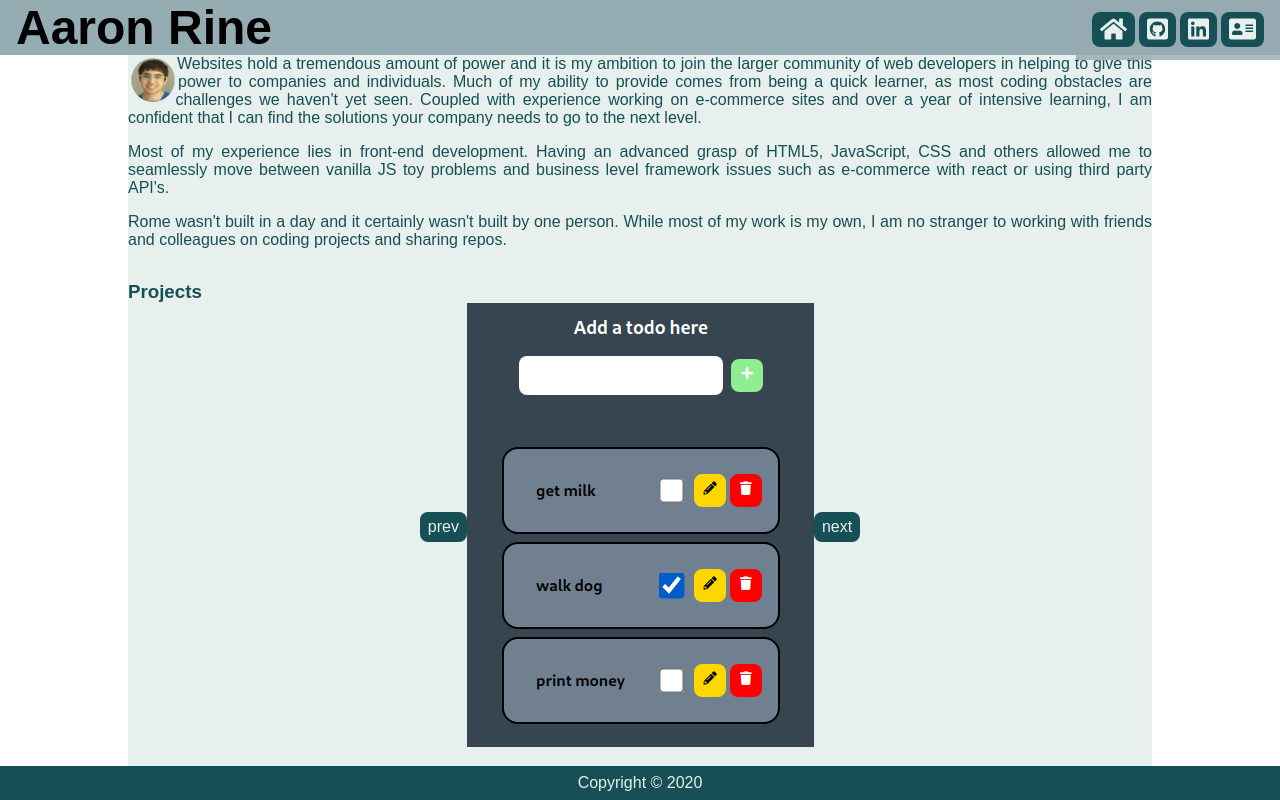
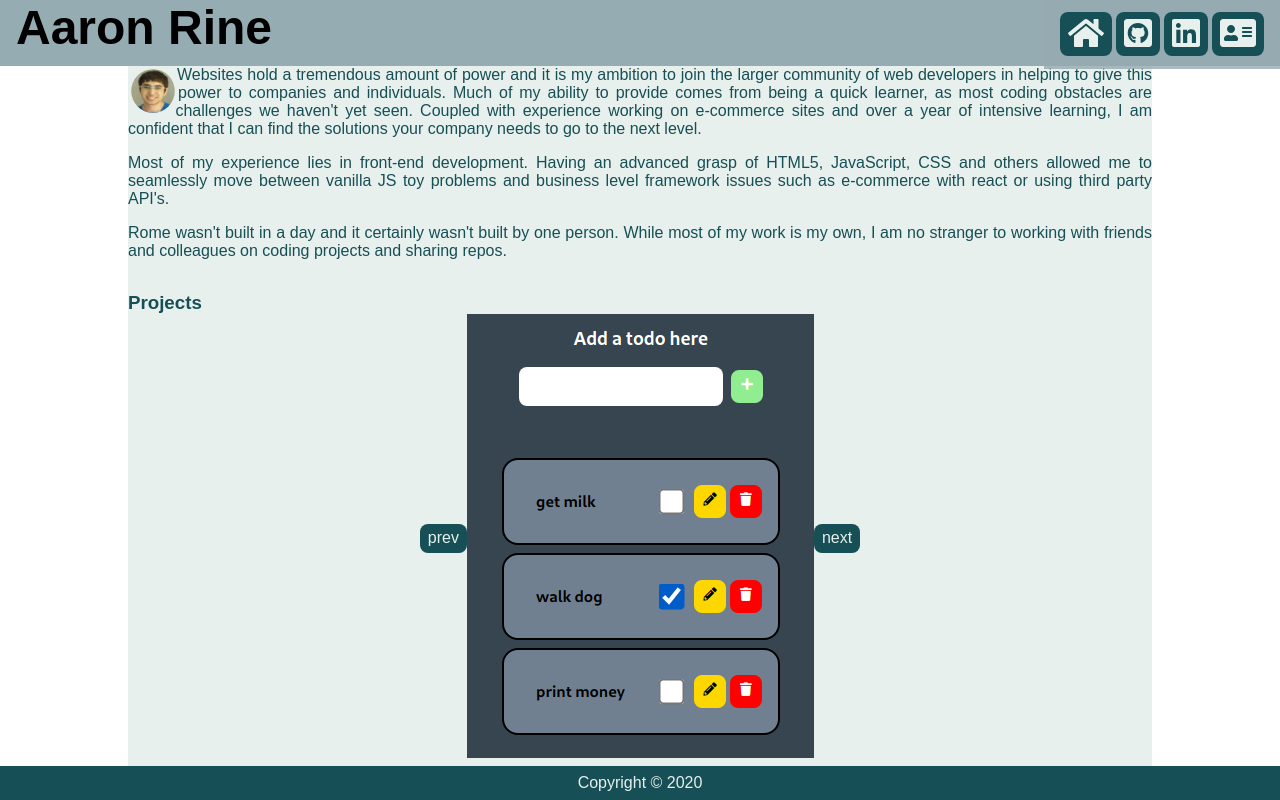
Before and after one commit to aaronrine/portfolio, a React (Create React App) app in the folder frontend/: page / in a window 1280 px wide. Built offline with nearby package versions, Linux system fonts and the light colour scheme; a web font is replaced by a local one.

Commit message:
style(App & Navbar): increase readability

```diff
--- a/frontend/src/App/App.scss
+++ b/frontend/src/App/App.scss
@@ -21,6 +21,7 @@
       position: relative;
       @media (min-width: 768px) {
         justify-content: space-between;
+        padding-bottom: 0.7em;
       }
 
       button {
--- a/frontend/src/components/Navbar/Navbar.scss
+++ b/frontend/src/components/Navbar/Navbar.scss
@@ -31,6 +31,9 @@
         border-radius: 0.5rem;
         color: $blueWhite;
         font-size: 1.5rem;
+        @media (min-width: 768px) {
+          font-size: 2em;
+        }
       }
       & + .NavItem {
         margin-left: 0.25rem;
```
Also changed, not shown: frontend/src/components/Home/Home.scss (+0 -58 lines).
